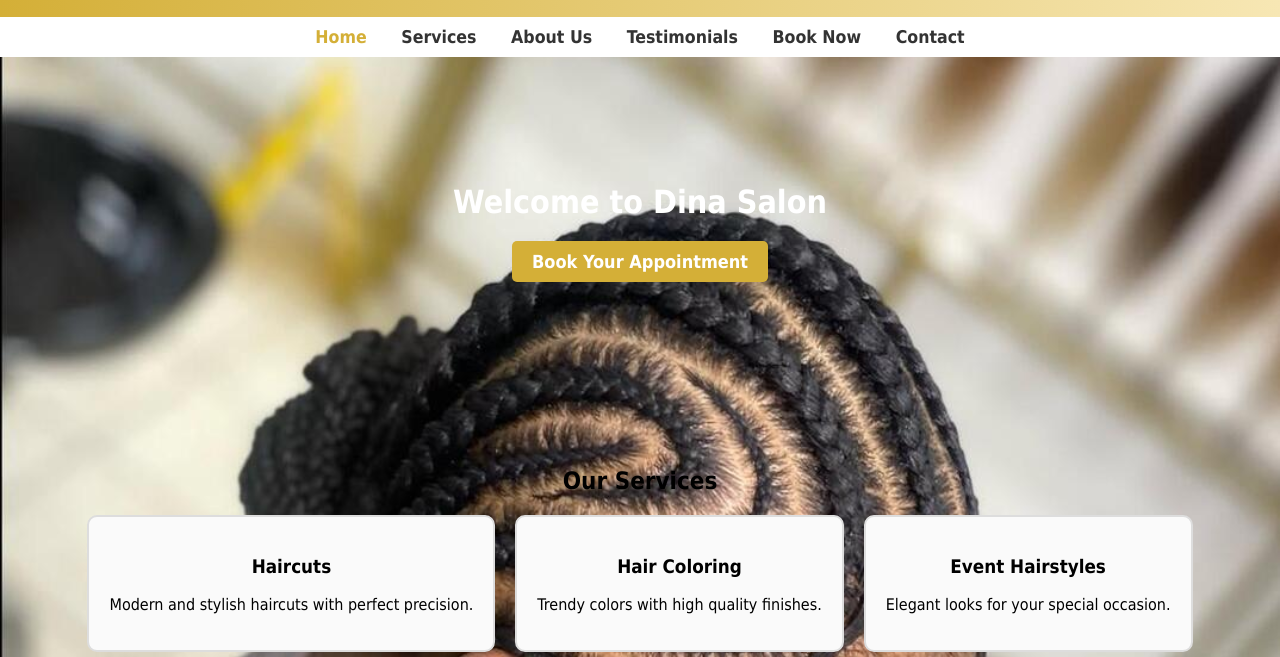
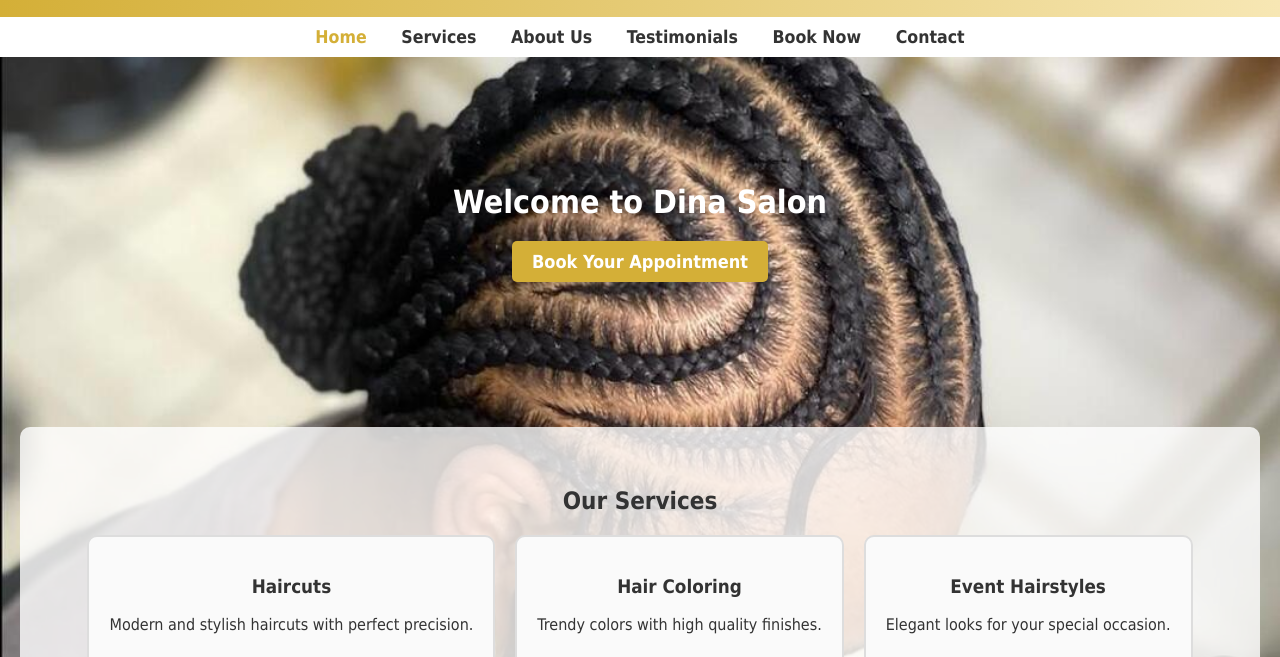
Before and after one commit to samgabra5-cyber/Dina-Salon, a plain HTML site: page index.html in a window 1280 px wide. Shown: the part 143-800 px from the top of the page. Drawn offline with Linux system fonts and the light colour scheme.

Commit message:
Update index.html

```diff
--- a/index.html
+++ b/index.html
@@ -5,23 +5,27 @@
 <meta name="viewport" content="width=device-width, initial-scale=1.0">
 <title>Dina Salon - Home</title>
 <style>
-  html, body {
+  /* خلفية ثابتة */
+  body {
     margin: 0;
-    padding: 0;
     font-family: 'Tahoma', sans-serif;
-    background: url('images/myphoto.jpg') no-repeat center center fixed;
-    background-size: cover;
-    min-height: 100%;
+    color: #333;
+    min-height: 100vh;
+    position: relative;
+    z-index: 0;
   }
   body::before {
     content: "";
     position: fixed;
     top: 0; left: 0;
     width: 100%; height: 100%;
-    background: rgba(255, 255, 255, 0.75);
+    background-image: url('images/myphoto.jpg');
+    background-size: cover;
+    background-position: center;
+    background-repeat: no-repeat;
     z-index: -1;
-    pointer-events: none;
   }
+
   header {
     background: linear-gradient(to right, #d4af37, #f7e7b4);
     color: white;
@@ -73,7 +77,6 @@
     color: #fff;
     font-size: 2em;
     font-weight: bold;
-    /* الخلفية هنا محذوفة لتجنب التكرار */
   }
   .btn {
     background: #d4af37;
@@ -87,6 +90,9 @@
   section {
     padding: 40px 20px;
     text-align: center;
+    background: rgba(255, 255, 255, 0.8); /* شفافية لتوضيح النص فوق الخلفية */
+    margin: 20px;
+    border-radius: 10px;
   }
   .services, .gallery {
     display: flex;
```
